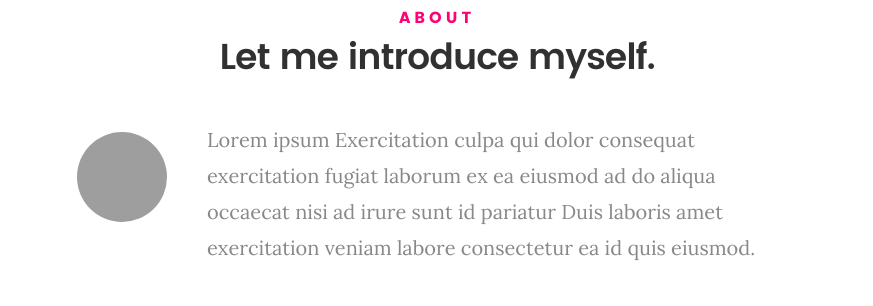
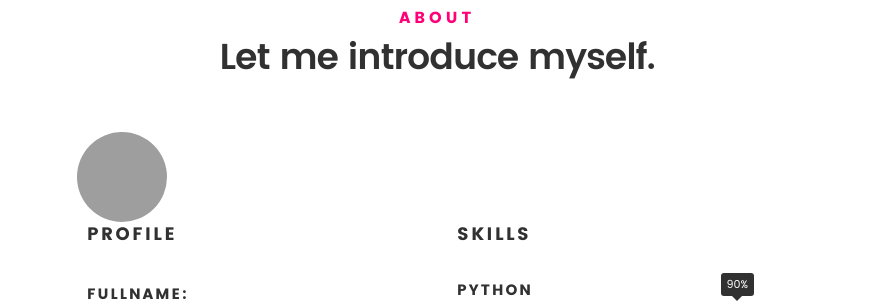
Before and after one commit to KetanKeshav/KKs, a plain HTML site: page index.html in a window 1280 px wide. Shown: the part 917-1223 px from the top of the page, without its empty margins (203-1076 px from the left). Drawn offline with Linux system fonts and the light colour scheme; grey boxes are pictures that could not be loaded; files whose address does not match are found by name.

Commit message:
new commit

```diff
--- a/index.html
+++ b/index.html
@@ -114,8 +114,8 @@
 
    				<img src="images/profile-pic.jpg" alt="Profile Picture">
 
-   				<p class="lead">Lorem ipsum Exercitation culpa qui dolor consequat exercitation fugiat laborum ex ea eiusmod ad do aliqua occaecat nisi ad irure sunt id pariatur Duis laboris amet exercitation veniam labore consectetur ea id quis eiusmod.</p>
-   			</div>
+   				<!--<p class="lead">Lorem ipsum Exercitation culpa qui dolor consequat exercitation fugiat laborum ex ea eiusmod ad do aliqua occaecat nisi ad irure sunt id pariatur Duis laboris amet exercitation veniam labore consectetur ea id quis eiusmod.</p>
+   			</div>  -->
 
    		</div>
    	</div> <!-- /section-intro -->
```
